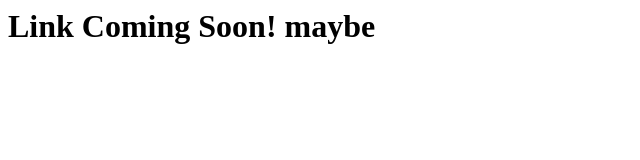
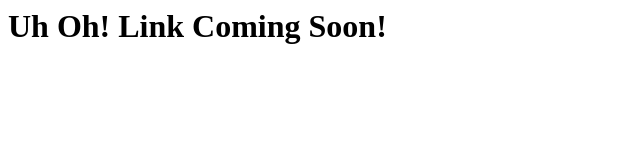
Before and after one commit to Zahrak759/My-Homepage-HTML, a plain HTML site: page Assignment4.html in a window 1280 px wide. Shown: the whole page, without its empty margins (0-640 px from the left). Drawn offline with Linux system fonts and the light colour scheme.

Commit message:
just a test

```diff
--- a/Assignment4.html
+++ b/Assignment4.html
@@ -5,7 +5,7 @@
   <BODY>
 
     <h1>
-        Link Coming Soon! maybe
+      Uh Oh! Link Coming Soon!
     </h1>
   </BODY>
   </HTML>
```
